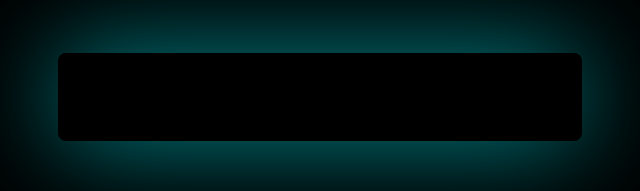
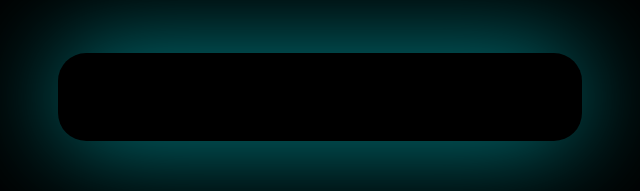
Before and after one commit to christinegaribian/synthwave, a website built with webpack: page index.html in a window 1280 px wide. Shown: the top 191 px of the page, 320-960 px from the left. Built offline with nearby package versions, Linux system fonts and the light colour scheme.

Commit message:
Fix bird sounds not loading

```diff
--- a/css/master.css
+++ b/css/master.css
@@ -145,7 +145,7 @@
   /*display: none;*/
   margin: 53px;
   width: 41%;
-  border-radius: 8px;
+  border-radius: 28px;
   /*border: 15px double rgb(0, 150, 255);*/
   box-shadow: -1px 0px 106px 1px #008F95;
   line-height: 11vmin;
--- a/lib/bufferLoader.js
+++ b/lib/bufferLoader.js
@@ -10,7 +10,6 @@
 
     this.loadBuffer = this.loadBuffer.bind(this);
     this.load = this.load.bind(this)();
-
   }
 
   loadBuffer(url, index) {
```
Also changed, not shown: lib/bird.js (deleted, +0 -9 lines), 1 other file.
